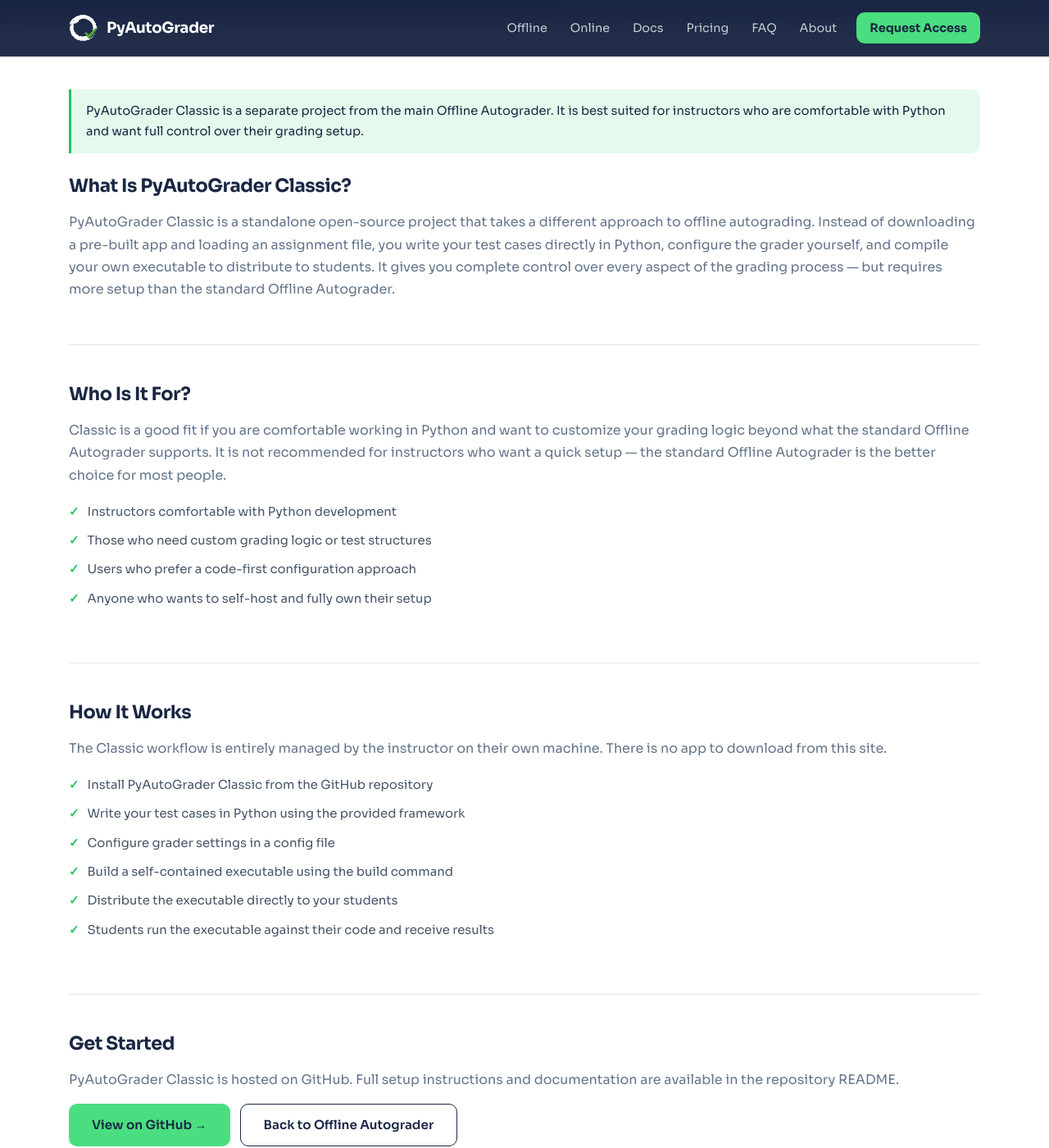
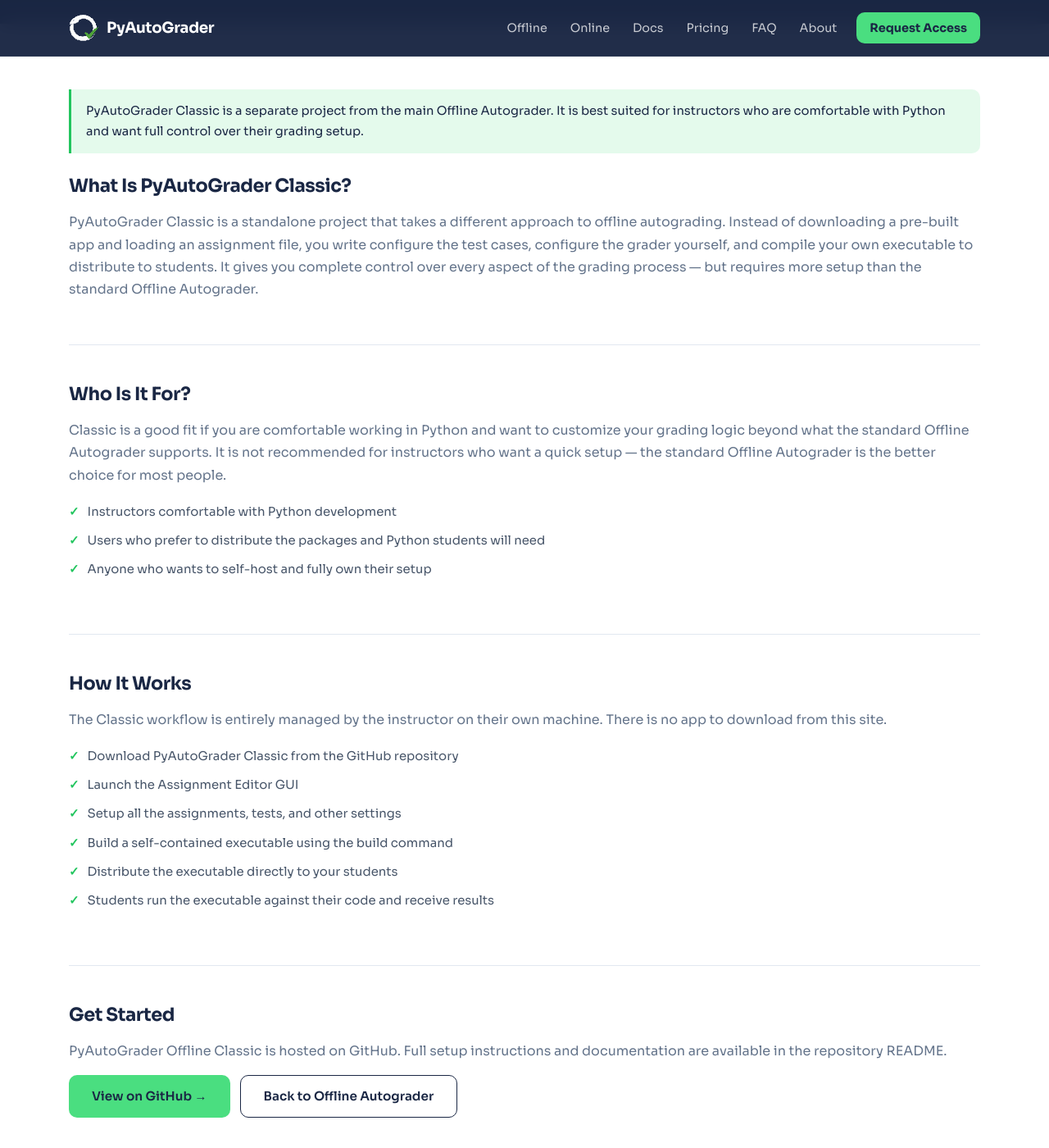
Before and after one commit to PyAutoGrader/pyautograder.github.io, a Jekyll site: the page built from _pages/classic.md, in a window 1280 px wide and 1400 px high, scrolled down 316 px. Shown: the whole window at 82% size. Built offline with Jekyll 4.4.1, drawn with Linux system fonts in a browser that asks for light colours.

Commit message:
Update classic.md

```diff
--- a/_pages/classic.md
+++ b/_pages/classic.md
@@ -10,9 +10,9 @@
 sections:
   - title: What Is PyAutoGrader Classic?
     body: >
-      PyAutoGrader Classic is a standalone open-source project that takes a different approach
+      PyAutoGrader Classic is a standalone project that takes a different approach
       to offline autograding. Instead of downloading a pre-built app and loading an assignment file,
-      you write your test cases directly in Python, configure the grader yourself, and compile
+      you write configure the test cases, configure the grader yourself, and compile
       your own executable to distribute to students. It gives you complete control over every
       aspect of the grading process — but requires more setup than the standard Offline Autograder.
 
@@ -24,8 +24,7 @@
       is the better choice for most people.
     items:
       - Instructors comfortable with Python development
-      - Those who need custom grading logic or test structures
-      - Users who prefer a code-first configuration approach
+      - Users who prefer to distribute the packages and Python students will need
       - Anyone who wants to self-host and fully own their setup
 
   - title: How It Works
@@ -33,22 +32,22 @@
       The Classic workflow is entirely managed by the instructor on their own machine.
       There is no app to download from this site.
     items:
-      - Install PyAutoGrader Classic from the GitHub repository
-      - Write your test cases in Python using the provided framework
-      - Configure grader settings in a config file
+      - Download PyAutoGrader Classic from the GitHub repository
+      - Launch the Assignment Editor GUI
+      - Setup all the assignments, tests, and other settings
       - Build a self-contained executable using the build command
       - Distribute the executable directly to your students
       - Students run the executable against their code and receive results
 
   - title: Get Started
     body: >
-      PyAutoGrader Classic is hosted on GitHub. Full setup instructions and documentation
+      PyAutoGrader Offline Classic is hosted on GitHub. Full setup instructions and documentation
       are available in the repository README.
     cta:
       # Replace url below with the GitHub repo URL when ready
       # e.g. https://github.com/PyAutoGrader/pyautograder-classic
       - label: View on GitHub →
-        url: "#"
+        url: "https://github.com/PyAutoGrader/PyAutoGrader-Offline-v1"
         style: btn-primary
       - label: Back to Offline Autograder
         url: /offline/
```
